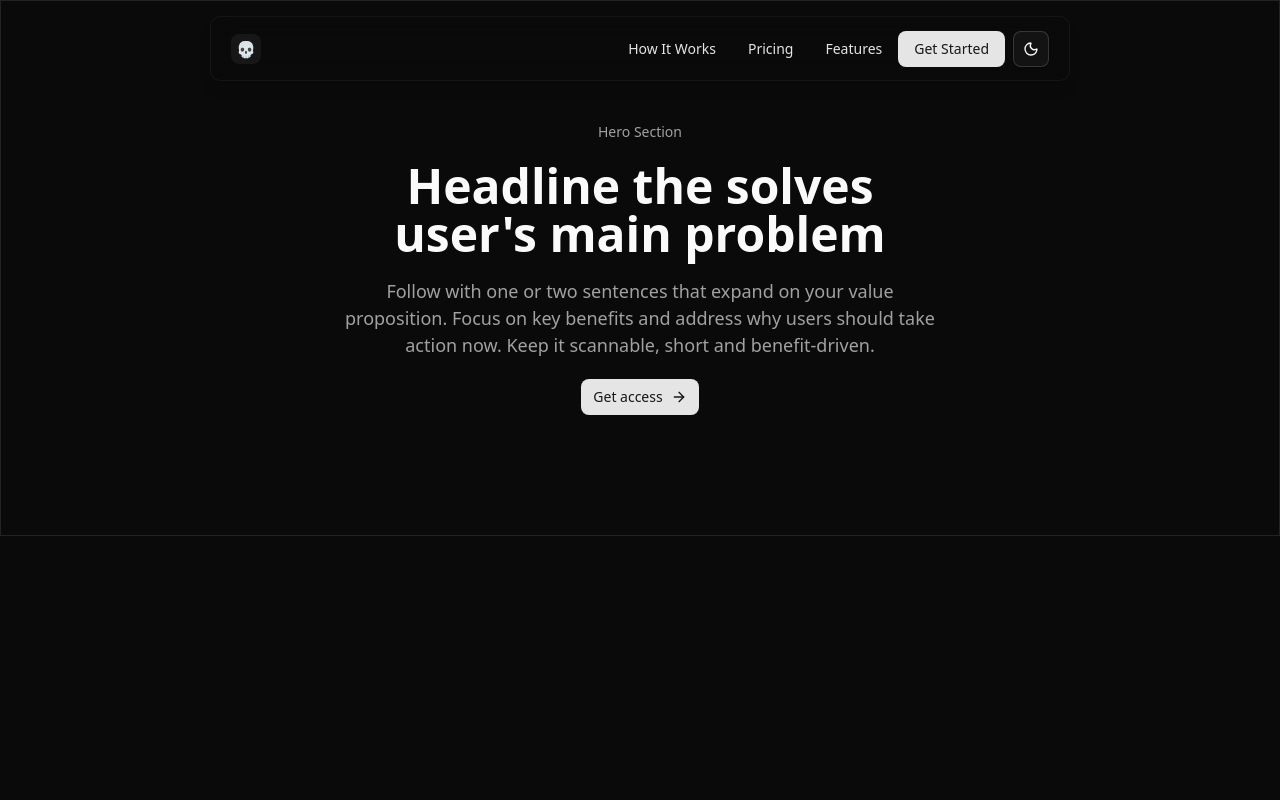
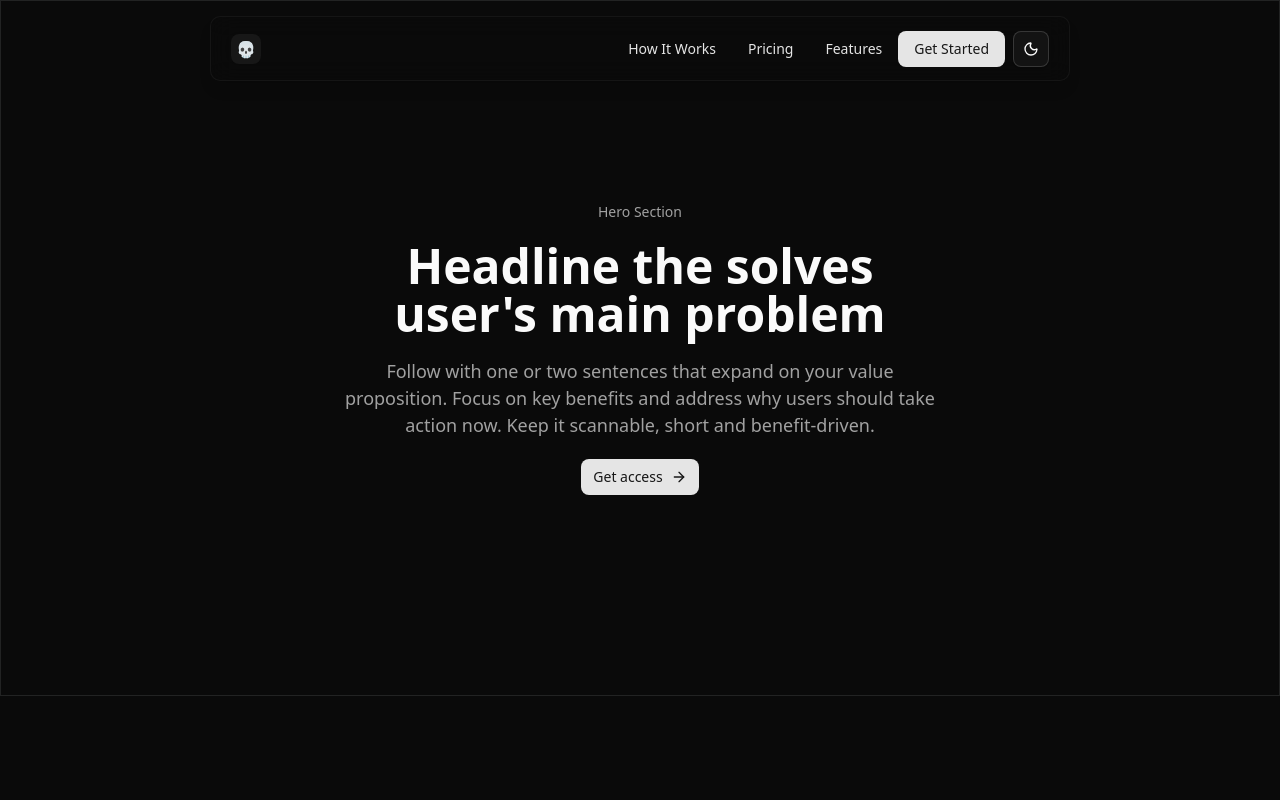
Before and after one commit to yeahitsmejayyy/skelly-site, a React (Vite) app: page / in a window 1280 px wide. Shown: the top 800 px of the page. Built offline with nearby package versions, Linux system fonts and the light colour scheme.

Commit message:
minor mod to hero1 cpt

```diff
--- a/src/components/site/hero/hero-1.tsx
+++ b/src/components/site/hero/hero-1.tsx
@@ -8,7 +8,7 @@ import { ArrowRight } from "lucide-react";
 // props: Hero1Props
 export default function Hero1() {
     return (
-        <div className="w-full border flex items-center justify-center lg:py-30 py-30 lg:px-0 px-12">
+        <div className="w-full border flex items-center justify-center lg:py-50 py-30 lg:px-0 px-12">
             <div className="w-full lg:max-w-150 flex flex-col gap-y-5 text-center mx-auto">
                 <p className="text-muted-foreground lg:text-[14px]">Hero Section</p>
                 <h1 className="lg:text-5xl text-3xl font-bold">Headline the solves user's main problem</h1>
```
